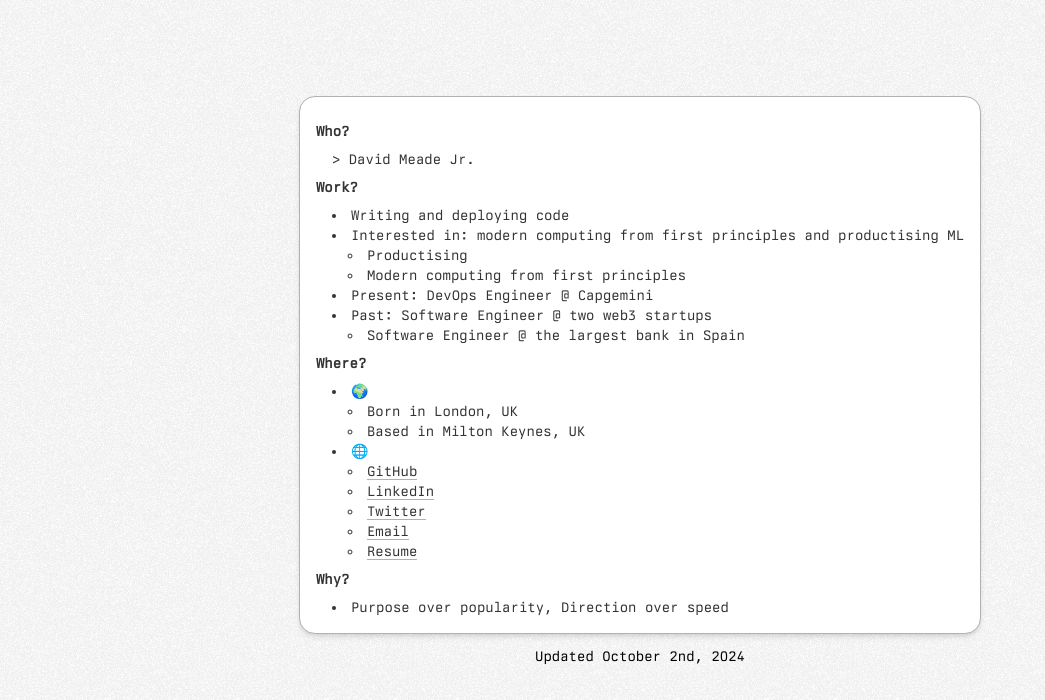
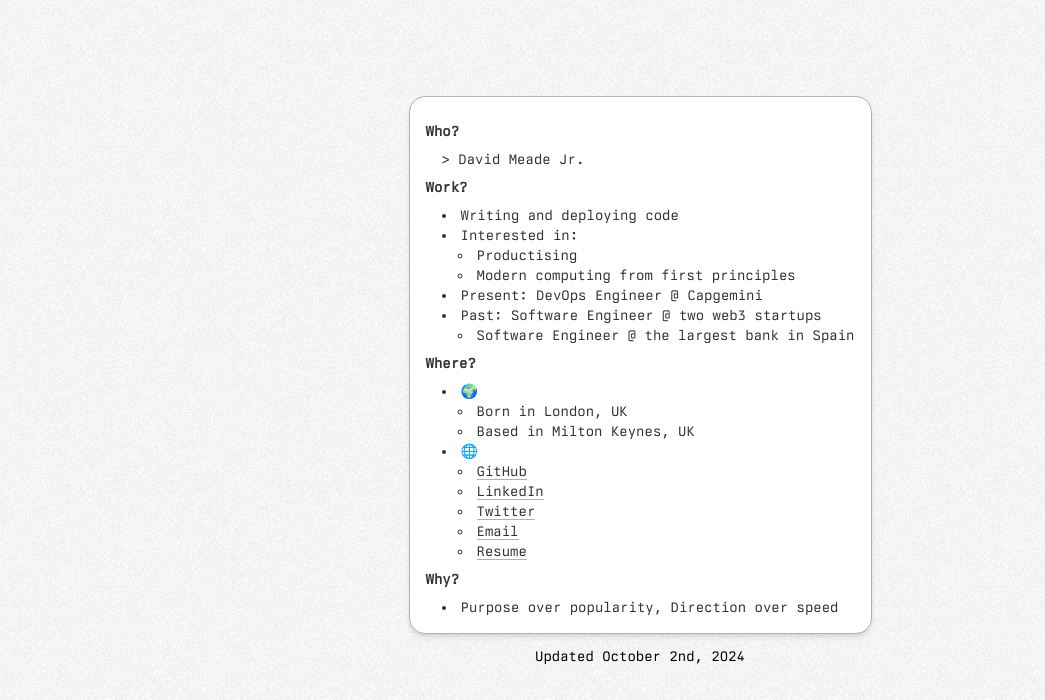
Before and after one commit to davidmeadejr/personal-website, a Next.js app: page / in a window 1280 px wide. Shown: the top 700 px of the page, without its empty margins (0-1045 px from the left). Built offline with nearby package versions, Linux system fonts and the light colour scheme.

Commit message:
Fix: Grammar

```diff
--- a/app/page.tsx
+++ b/app/page.tsx
@@ -17,7 +17,7 @@ const Home = () => {
         <ul>
           <li>Writing and deploying code </li>
           <li>
-            Interested in: modern computing from first principles and productising ML</li>
+            Interested in:</li>
             <ul className="list-inside list-disc ml-4">
               <li className="list-[circle]">
               Productising
```
